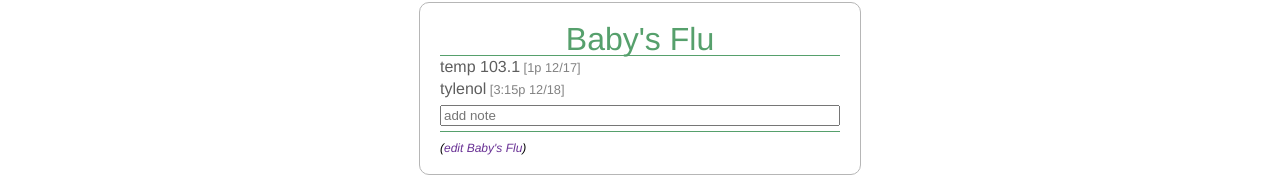
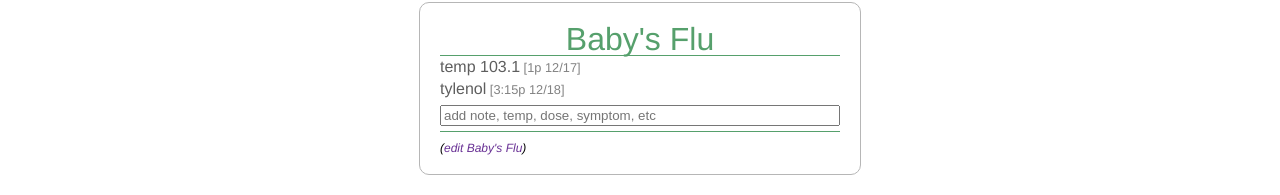
Before and after one commit to craftykate/med-tracker, a React (Create React App) app: page / in a window 1280 px wide. Shown: the part 132-327 px from the top of the page. Built offline with nearby package versions, Linux system fonts and the light colour scheme.

Commit message:
placeholder update

```diff
--- a/src/Components/IllnessDisplay/IllnessDisplay.js
+++ b/src/Components/IllnessDisplay/IllnessDisplay.js
@@ -138,7 +138,7 @@ export class IllnessDisplay extends Component {
               value={this.state.tempNewRecord}
               onChange={this.updateTempNewRecord}
               onFocus={this.showDateTimeFields}
-              placeholder="add note"
+              placeholder="add note, temp, dose, symptom, etc"
             />
             {dateTimeFields}
           </li>
```
